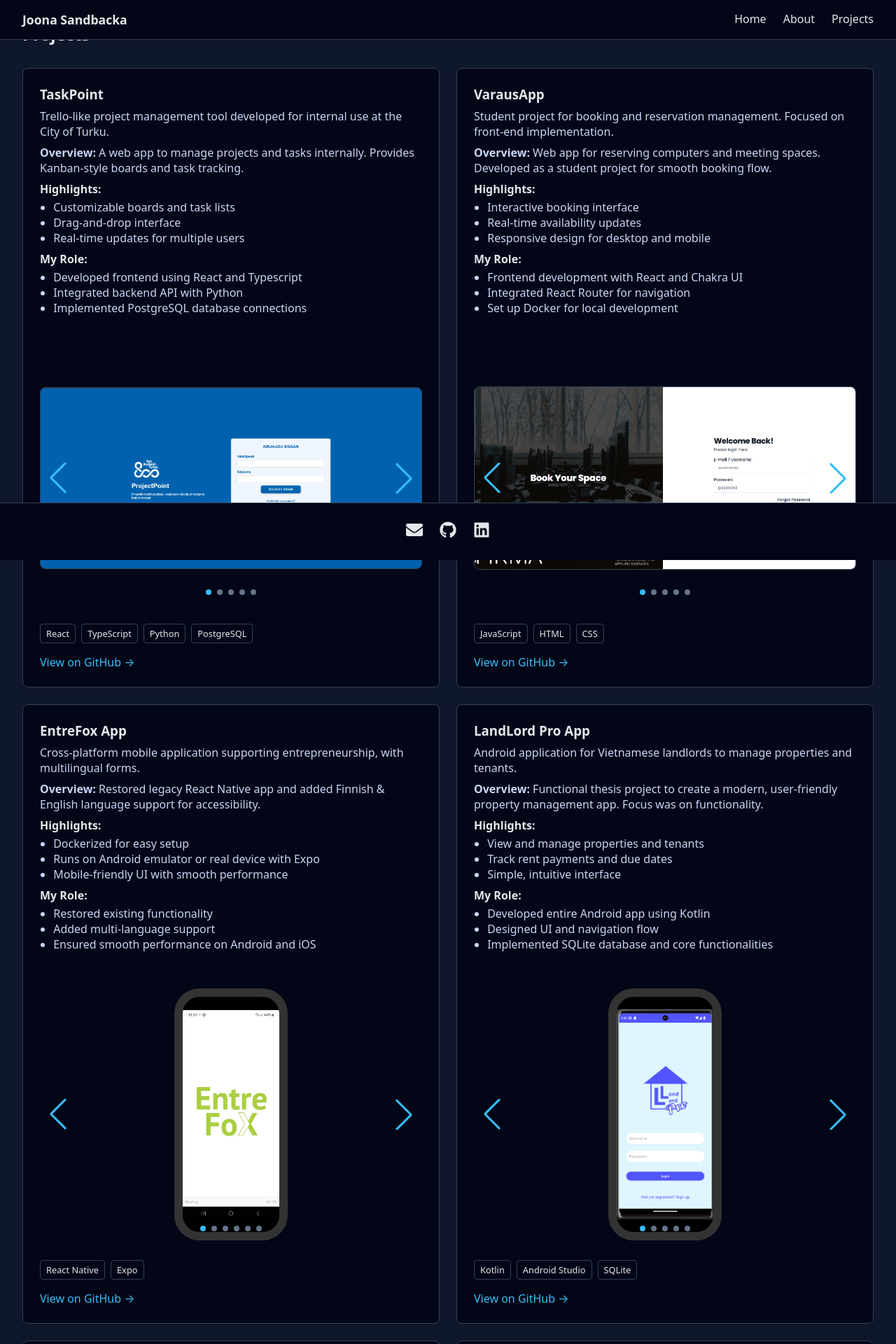
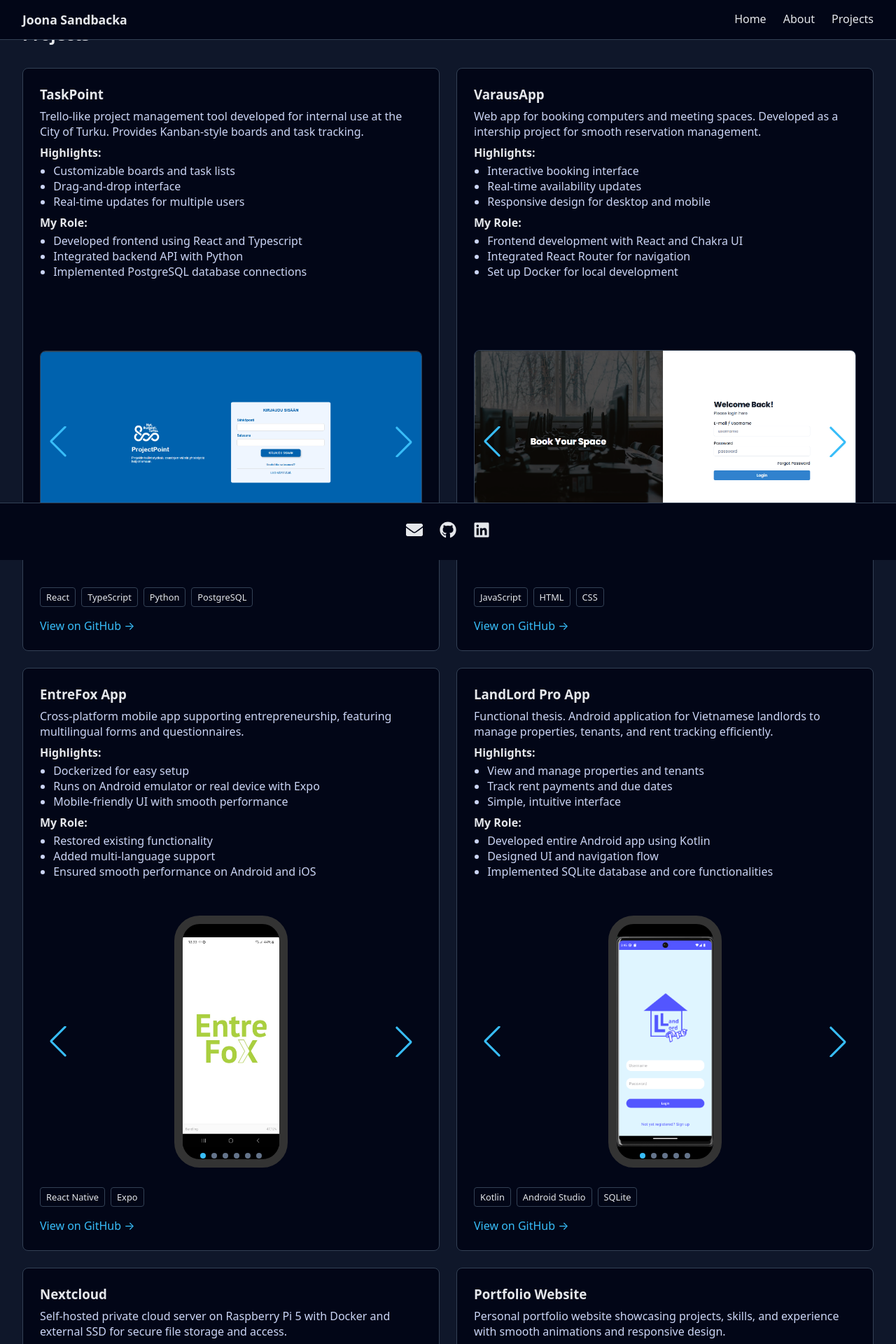
Before and after one commit to Jonttufantti/portfolio-website, a React (Vite) app: page /projects in a window 1280 px wide. Shown: the top 1920 px of the page at 70% size. Built offline with nearby package versions, Linux system fonts and the light colour scheme.

Commit message:
Removed overview as redundant

```diff
--- a/src/components/ProjectCard.jsx
+++ b/src/components/ProjectCard.jsx
@@ -16,11 +16,6 @@ export default function ProjectCard({
       <div style={styles.top}>
         <h3>{title}</h3>
         <p style={styles.desc}>{description}</p>
-        {overview && (
-          <p style={styles.overview}>
-            <strong>Overview:</strong> {overview}
-          </p>
-        )}
         {highlights && (
           <div>
             <strong>Highlights:</strong>
--- a/src/pages/Projects.jsx
+++ b/src/pages/Projects.jsx
@@ -36,8 +36,7 @@ export default function Projects() {
       <div style={styles.grid}>
         <ProjectCard
           title="TaskPoint"
-          description="Trello-like project management tool developed for internal use at the City of Turku."
-          overview="A web app to manage projects and tasks internally. Provides Kanban-style boards and task tracking."
+          description="Trello-like project management tool developed for internal use at the City of Turku. Provides Kanban-style boards and task tracking."
           highlights={[
             "Customizable boards and task lists",
             "Drag-and-drop interface",
@@ -56,8 +55,7 @@ export default function Projects() {
 
         <ProjectCard
           title="VarausApp"
-          description="Student project for booking and reservation management. Focused on front-end implementation."
-          overview="Web app for reserving computers and meeting spaces. Developed as a student project for smooth booking flow."
+          description="Web app for booking computers and meeting spaces. Developed as a intership project for smooth reservation management."
           highlights={[
             "Interactive booking interface",
             "Real-time availability updates",
@@ -76,8 +74,7 @@ export default function Projects() {
 
         <ProjectCard
           title="EntreFox App"
-          description="Cross-platform mobile application supporting entrepreneurship, with multilingual forms."
-          overview="Restored legacy React Native app and added Finnish & English language support for accessibility."
+          description="Cross-platform mobile app supporting entrepreneurship, featuring multilingual forms and questionnaires."
           highlights={[
             "Dockerized for easy setup",
             "Runs on Android emulator or real device with Expo",
@@ -96,8 +93,7 @@ export default function Projects() {
 
         <ProjectCard
           title="LandLord Pro App"
-          description="Android application for Vietnamese landlords to manage properties and tenants."
-          overview="Functional thesis project to create a modern, user-friendly property management app. Focus was on functionality."
+          description="Functional thesis. Android application for Vietnamese landlords to manage properties, tenants, and rent tracking efficiently."
           highlights={[
             "View and manage properties and tenants",
             "Track rent payments and due dates",
@@ -116,8 +112,7 @@ export default function Projects() {
 
         <ProjectCard
           title="Nextcloud"
-          description="Self-hosted Nextcloud server running on a Raspberry Pi 5 with Docker and external SSD."
-          overview="Private cloud service for file storage, synchronization, and access across devices."
+          description="Self-hosted private cloud server on Raspberry Pi 5 with Docker and external SSD for secure file storage and access."
           highlights={[
             "Persistent storage on external SSD for data safety",
             "Secure remote access via Tailscale VPN",
@@ -137,12 +132,9 @@ export default function Projects() {
         />
         <ProjectCard
           title="Portfolio Website"
-          description="Personal portfolio website showcasing projects, skills, and experience as a full-stack developer."
-          overview="Built to present work, skills, and professional background in a clean, responsive, and interactive format."
+          description="Personal portfolio website showcasing projects, skills, and experience with smooth animations and responsive design."
           highlights={[
             "Responsive design for desktop and mobile",
-            "Pinned navbar and footer for easy navigation",
-            "Smooth scroll between Home, About, and Projects sections",
             "Animated reveals on scroll for polished user experience",
             "CI/CD pipeline: push to GitHub → Docker Hub → Render deployment",
           ]}
@@ -150,7 +142,6 @@ export default function Projects() {
             "Designed and implemented full front-end using React",
             "Structured components for reusability (Navbar, Footer, ProjectCard, TechStack, HeroTextCarousel)",
             "Integrated project showcase with images, tech stack, and GitHub links",
-            "Implemented smooth scrolling and scroll-margin adjustments for pinned navbar",
             "Set up automated deployment pipeline from GitHub to Docker Hub to Render",
           ]}
           tech={[
```
Also changed, not shown: 1 other file (tests, documents, lock files or other folders).
